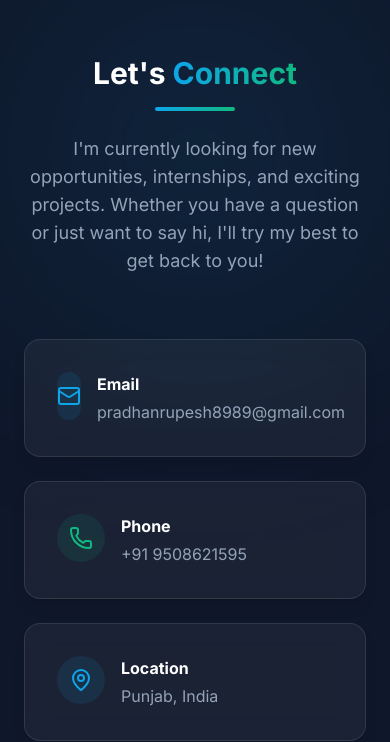
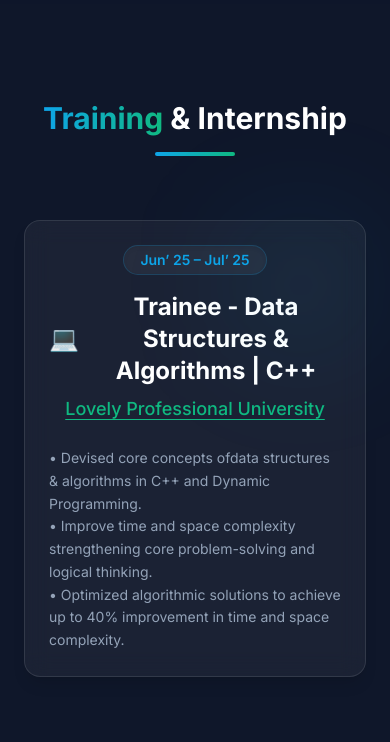
Before and after one commit to Rupeshpradhan23/myportfolio, a React (Vite) app: page / in a window 390 px wide. Shown: the part 9763-10505 px from the top of the page. Built offline with nearby package versions, Linux system fonts and the light colour scheme.

Commit message:
Added Training and Internship section

```diff
--- a/src/App.jsx
+++ b/src/App.jsx
@@ -5,6 +5,7 @@
 import Skills from './components/Skills';
 import Projects from './components/Projects';
 import Experience from './components/Experience';
+import Training from './components/Training';
 import Certificates from './components/Certificates';
 import Contact from './components/Contact';
 import Footer from './components/Footer';
@@ -20,6 +21,7 @@
         <Projects />
         <Certificates />
         <Experience />
+        <Training />
         <Contact />
       </main>
       <Footer />
--- a/src/components/Experience.jsx
+++ b/src/components/Experience.jsx
@@ -84,7 +84,7 @@
 
                   <h4 className="text-secondary font-medium mb-4">{item.subtitle}</h4>
 
-                  <p className="text-slate-400 text-sm leading-relaxed">
+                  <p className="text-slate-400 text-sm leading-relaxed whitespace-pre-line">
                     {item.description}
                   </p>
                 </div>
--- a/src/components/Navbar.jsx
+++ b/src/components/Navbar.jsx
@@ -22,6 +22,7 @@
     { name: 'Projects', to: 'projects' },
     { name: 'Certificates', to: 'certificates' },
     { name: 'Education', to: 'experience' },
+    { name: 'Training', to: 'training' },
     { name: 'Contact', to: 'contact' },
   ];
 
--- /dev/null
+++ b/src/components/Training.jsx
@@ -0,0 +1,71 @@
+import React from 'react';
+import { motion } from 'framer-motion';
+
+const trainingData = [
+  {
+    id: 1,
+    year: "Jun’ 25 – Jul’ 25",
+    title: "Trainee - Data Structures & Algorithms | C++",
+    university: "Lovely Professional University",
+    certificateLink: "https://drive.google.com/drive/u/0/folders/1-gzDe-SL9NJnRGRnnZIzLeNe1etr81VB?ths=true",
+    description: "• Devised core concepts ofdata structures & algorithms in C++ and Dynamic Programming.\n• Improve time and space complexity strengthening core problem-solving and logical thinking.\n• Optimized algorithmic solutions to achieve up to 40% improvement in time and space complexity.",
+    icon: "💻"
+  }
+];
+
+const Training = () => {
+  return (
+    <section id="training" className="py-24 relative bg-slate-900">
+      <div className="container mx-auto px-6 max-w-4xl relative">
+        <motion.div
+          initial={{ opacity: 0, y: 20 }}
+          whileInView={{ opacity: 1, y: 0 }}
+          viewport={{ once: true }}
+          transition={{ duration: 0.5 }}
+          className="text-center mb-16"
+        >
+          <h2 className="text-3xl md:text-5xl font-bold mb-4 text-white"><span className="text-transparent bg-clip-text bg-gradient-to-r from-primary to-secondary">Training</span> & Internship</h2>
+          <div className="w-20 h-1 bg-gradient-to-r from-primary to-secondary mx-auto rounded-full"></div>
+        </motion.div>
+
+        {/* Content Container */}
+        <div className="flex justify-center">
+          {trainingData.map((item, index) => (
+            <motion.div
+              key={item.id}
+              initial={{ opacity: 0, y: 50 }}
+              whileInView={{ opacity: 1, y: 0 }}
+              viewport={{ once: true, margin: "-100px" }}
+              transition={{ duration: 0.6, delay: index * 0.1 }}
+              className="w-full"
+            >
+              <div className="glass p-6 md:p-8 rounded-2xl border border-white/5 hover:border-primary/50 transition-all duration-300 relative group text-center">
+                {/* Decorative glowing gradient inside box */}
+                <div className="absolute top-0 right-0 w-32 h-32 bg-primary/10 rounded-full blur-3xl group-hover:bg-primary/20 transition-all pointer-events-none"></div>
+
+                <span className="inline-block px-4 py-1 rounded-full bg-white/5 text-primary text-sm font-semibold mb-4 border border-primary/20 shadow-inner">
+                  {item.year}
+                </span>
+
+                <h3 className="text-2xl font-bold text-white mb-2 flex items-center justify-center gap-3">
+                  <span className="text-2xl">{item.icon}</span>
+                  {item.title}
+                </h3>
+
+                <h4 className="text-secondary font-medium mb-6 text-lg">
+                  <a href={item.certificateLink} target="_blank" rel="noopener noreferrer" className="hover:text-primary transition-colors cursor-pointer underline underline-offset-4">{item.university}</a>
+                </h4>
+
+                <p className="text-slate-400 text-sm md:text-base leading-relaxed whitespace-pre-line text-left inline-block space-y-2">
+                  {item.description}
+                </p>
+              </div>
+            </motion.div>
+          ))}
+        </div>
+      </div>
+    </section>
+  );
+};
+
+export default Training;
```
